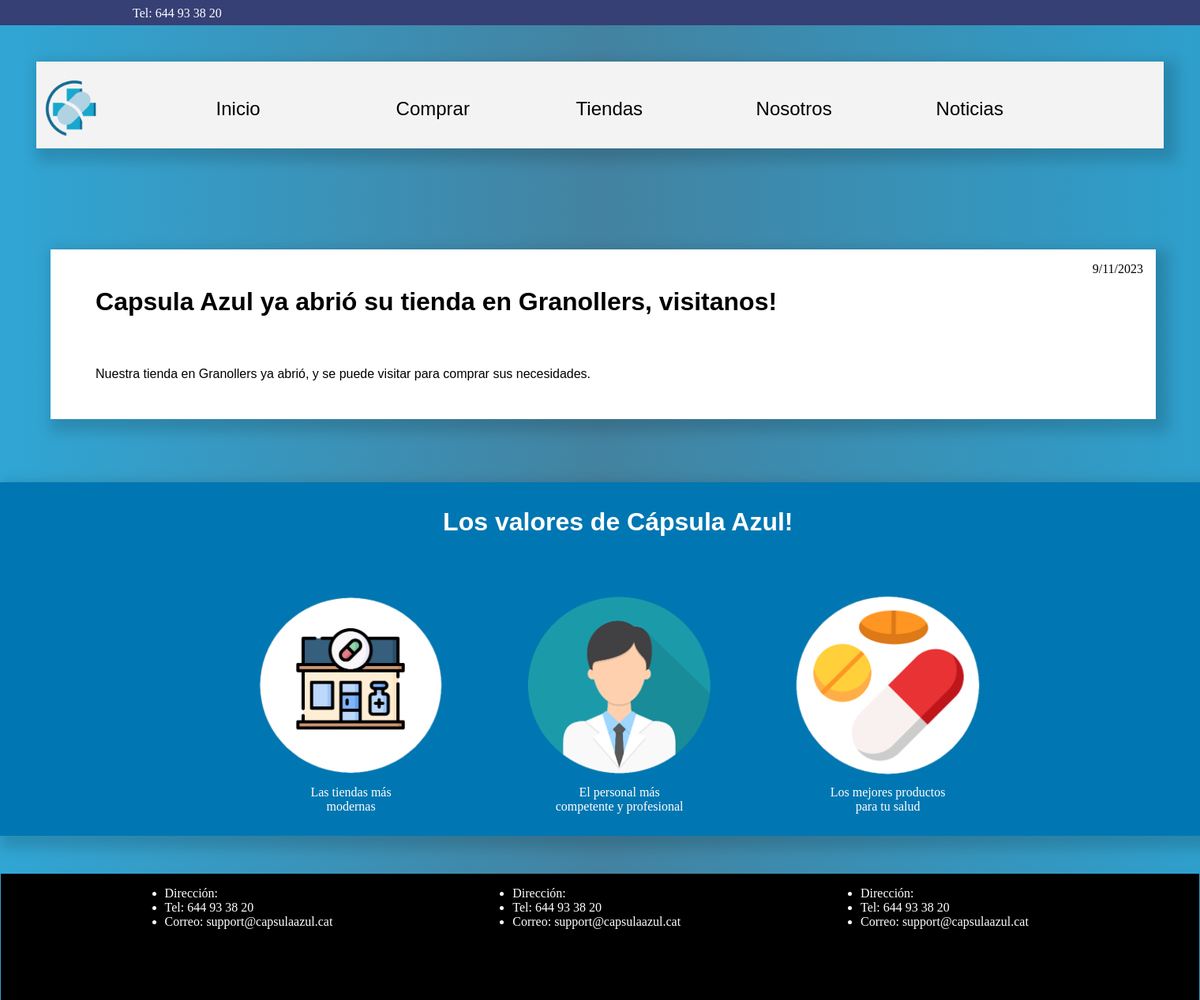
After one commit to DuckMasterMind/CapsulaAzul, a PHP site: page /news.html in a window 1520 px wide. The commit adds this page. Shown: the whole page at 79% size. Run offline with PHP 8.4, Linux system fonts and the light colour scheme.

Commit message:
HTML changes and new pages
Changes

```diff
--- a/css/cssIndex.css
+++ b/css/cssIndex.css
@@ -40,6 +40,8 @@
     font-family: Arial, Helvetica, sans-serif;
     color: rgb(255, 255, 255);
     text-shadow: 8px 8px 16px 8px rgba(0, 0, 0, 0.148);
+    letter-spacing: 0.15em;
+    width: 90%;
 }
 .background {
     position: absolute;
@@ -63,7 +65,7 @@
     text-decoration-line: none;
     font-family: Arial, Helvetica, sans-serif;
     color: black;
-    margin-top: 2em;
+    margin-top: 1.3em;
 }
 .Nav_2 {
     position: absolute;
@@ -72,7 +74,7 @@
     text-decoration-line: none;
     font-family: Arial, Helvetica, sans-serif;
     color: black;
-    margin-top: 2em;
+    margin-top: 1.3em;
 }
 .Nav_3 {
     position: absolute;
@@ -81,7 +83,7 @@
     text-decoration-line: none;
     font-family: Arial, Helvetica, sans-serif;
     color: black;
-    margin-top: 2em;
+    margin-top: 1.3em;
 }
 .Nav_4 {
     position: absolute;
@@ -90,7 +92,7 @@
     text-decoration-line: none;
     font-family: Arial, Helvetica, sans-serif;
     color: black;
-    margin-top: 2em;
+    margin-top: 1.3em;
 }
 .Nav_5 {
     position: absolute;
@@ -100,7 +102,7 @@
     text-decoration-line: none;
     font-family: Arial, Helvetica, sans-serif;
     color: black;
-    margin-top: 2em;
+    margin-top: 1.3em;
 }
 /* ///////////////////////////////////////////////////////////////Hover Effects for nav bar/////////// */
 .Nav_1:hover {
@@ -127,9 +129,11 @@
     margin-left: 4em;
     margin-top: 8em;
     box-shadow: 8px 8px 16px 8px rgba(0, 0, 0, 0.148);
+}
+.presentationPost p {
+    margin-bottom: 2em;
 
 }
-
 h2{
     margin-left: 3%;
     font-family: Arial, Helvetica, sans-serif;
@@ -142,12 +146,6 @@
     font-family: Arial, Helvetica, sans-serif;
 }
 
-.Main_Left_Foto {
-    height: 450px;
-    width: 450px;
-    margin-left: 5%;
-    margin-top: 1.5em;
-}
 .Shop_Button {
     display:inline-block;
     padding: 0.8em;
@@ -160,6 +158,8 @@
     margin-top: 20em ;
     font-family: Arial, Helvetica, sans-serif;
     margin-top: 2em;
+
+
 
 }
 hr {
@@ -220,7 +220,10 @@
     font-size: xx-large;
     margin-top: 1em;
 }
-
+.date {
+    float: right;
+    display: inline;
+}
 /* ////////////////////////////////////////////////////////////////////////////////////7 */
 @media only screen and (max-width: 1000px) {
 
--- /dev/null
+++ b/news.html
@@ -0,0 +1,91 @@
+<!DOCTYPE html>
+<html lang="es">
+
+<head>
+    <meta charset="UTF-8">
+    <link rel="Icon" type="image/x-icon" href="fotos\Logo_Medico_V9-removebg-preview.png">
+    <meta name="title" content="Cápsula Azul">
+    <meta name="description" content="formularios para como matarse">
+    <meta name="keywords" content="HTML, Forms, StealData">
+    <meta name="author" content="Eric Schwarz, Gianluca Maggiorotto">
+    <meta name="viewport" content="width=device-width, initial-scale=1.0">
+    <link rel="stylesheet" href="css\cssIndex.css">
+    <title>Cápsula Azul - Inicio</title>
+</head>
+
+<body>
+    <div id="headPost">
+        <p class="advertismentText">Tel: 644 93 38 20 </p>
+    </div>
+    <nav>
+        <img class="nav_logo" src="fotos\Logo_Medico_V9-removebg-preview.png">
+        <a href="index.html">
+            <p class="Nav_1">Inicio</p>
+        </a>
+        <a href="Online_Shop.html">
+            <p class="Nav_2">Comprar</p>
+        </a>
+        <a>
+            <p class="Nav_3">Tiendas</p>
+        </a>
+        <a>
+            <p class="Nav_4">Nosotros</p>
+        </a>
+        <a>
+            <p class="Nav_5">Noticias</p>
+        </a>
+    </nav>
+    <main>
+        <article class="presentationPost">
+            <!-- //////////////////////// Welcome Post Start ///////////////////////  -->
+                <p class="date">9/11/2023</p>
+                <h2>Capsula Azul ya abrió su tienda en Granollers, visitanos!</h2>
+            <!-- /////////////////////////// Welcome Post Content ///////////////////// -->
+            <p class="article_P">Nuestra tienda en Granollers ya abrió, y se puede visitar para comprar sus necesidades.</p>
+            <!-- ////////////////////////// End Post//////////////////////////////// -->
+        </article>
+
+        <div id="divider">
+            <h2 style="text-align: center;" class="dividerTitle">Los valores de Cápsula Azul!</h2>
+            <table>
+                <tr>
+                    <td><img class="dividerIcon" src="IconFarm.png"></td>
+                    <td><img class="dividerIcon" src="LOGODoc1-removebg-preview.png"></td>
+                    <td><img class="dividerIcon" src="LOGOMed1-removebg-preview.png"></td>
+                </tr>
+                <tr>
+                    <td><p style="text-align: center; width: 50%;">Las tiendas más modernas</p></td>
+                    <td><p style="text-align: center; width: 50%;">El personal más competente y profesional</p></td>
+                    <td><p style="text-align: center; width: 50%;">Los mejores productos para tu salud</p></td>
+                </tr>
+            </table>
+        </div>
+
+
+    </main>
+    <footer>
+        <div>
+            <ul>
+                <li>Dirección:</li>
+                <li>Tel: 644 93 38 20</li>
+                <li>Correo: support@capsulaazul.cat</li>
+            </ul>
+        </div>
+        <div>
+            <ul>
+                <li>Dirección:</li>
+                <li>Tel: 644 93 38 20</li>
+                <li>Correo: support@capsulaazul.cat</li>
+            </ul>
+        </div>
+        <div>
+            <ul>
+                <li>Dirección:</li>
+                <li>Tel: 644 93 38 20</li>
+                <li>Correo: support@capsulaazul.cat</li>
+            </ul>
+        </div>
+    </footer>
+</body>
+
+</html>
```
Also changed, not shown: index.html (+26 -10 lines).
